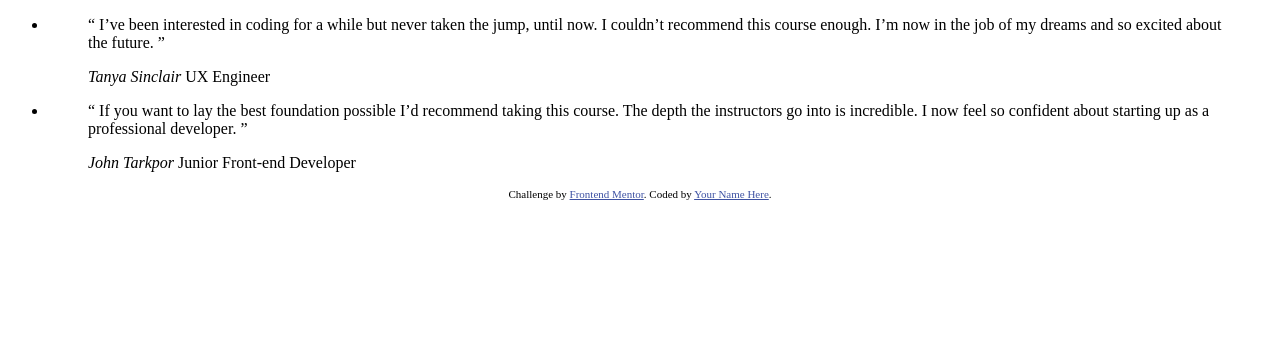
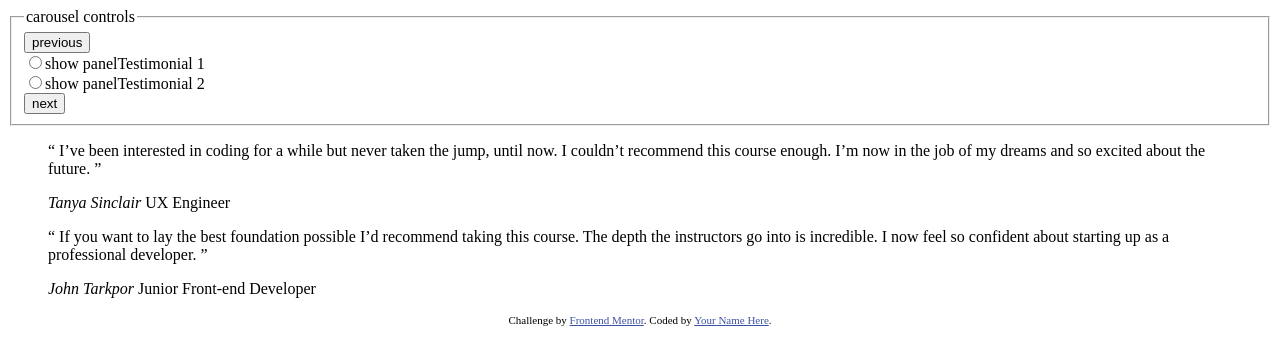
Before and after one commit to sayali-gad/Coding-bootcamp-testimonials-slider, a plain HTML site: page index.html in a window 1280 px wide. Drawn offline with Linux system fonts and the light colour scheme.

Commit message:
fixed html

```diff
--- a/index.html
+++ b/index.html
@@ -26,8 +26,29 @@
     </style>
   </head>
   <body>
-    <ul>
-      <li>
+    <div class="carousel">
+      <fieldset class="controls">
+        <legend>carousel controls</legend>
+        <div class="control">
+          <button data-caraousel-direction="previous">previous</button>
+        </div>
+        <div class="control">
+          <input type="radio" name="testimonials" id="testimonial_1" /><label
+            for="testimonial_1"
+            ><span>show panel</span>Testimonial 1</label
+          >
+        </div>
+        <div class="control">
+          <input type="radio" name="testimonials" id="testimonial_2" /><label
+            for="testimonial_2"
+            ><span>show panel</span>Testimonial 2</label
+          >
+        </div>
+        <div class="control">
+          <button data-caraousel-direction="next">next</button>
+        </div>
+      </fieldset>
+      <div class="panel" id="testimonial__1_panel">
         <blockquote>
           <p>
             “ I’ve been interested in coding for a while but never taken the
@@ -37,8 +58,8 @@
           <cite> Tanya Sinclair</cite>
           UX Engineer
         </blockquote>
-      </li>
-      <li>
+      </div>
+      <div class="panel" id="testimonial_2_panel">
         <blockquote>
           <p>
             “ If you want to lay the best foundation possible I’d recommend
@@ -50,8 +71,8 @@
           <cite>John Tarkpor</cite>
           Junior Front-end Developer
         </blockquote>
-      </li>
-    </ul>
+      </div>
+    </div>
     <div class="attribution">
       Challenge by
       <a href="https://www.frontendmentor.io?ref=challenge" target="_blank"
```
